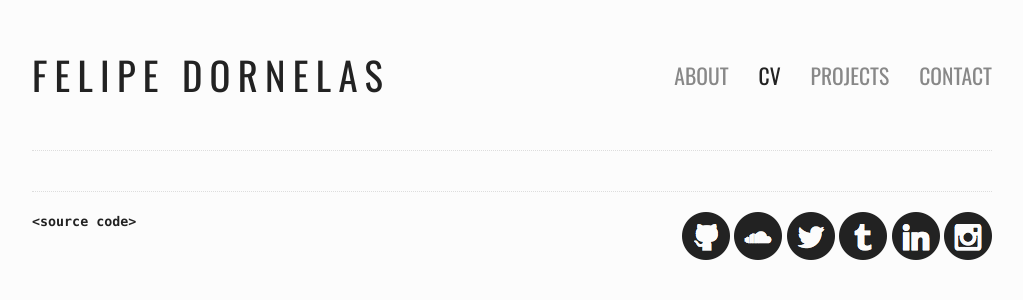
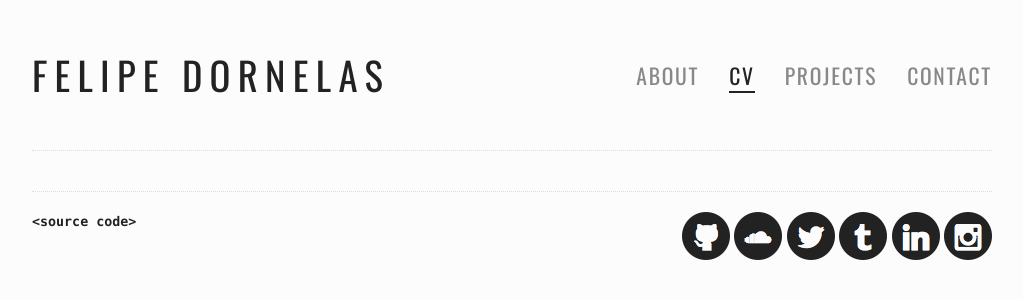
Before and after one commit to felipead/felipead.github.com, a Jekyll site: the page built from pages/cv.html, in a window 1280 px wide. Shown: the top 300 px of the page, without its empty margins (128-1151 px from the left). Built offline with Jekyll 4.4.1, drawn with Linux system fonts in a browser that asks for light colours.

Commit message:
Adding underline to active menus

```diff
--- a/_sass/partials/_header.scss
+++ b/_sass/partials/_header.scss
@@ -98,6 +98,7 @@ header {
         text-transform: uppercase;
         font-family: $menu-font-family;
         font-weight: $menu-font-weight;
+        letter-spacing: $menu-letter-spacing;
 
         font-size: $menu-font-size;
         @include media($small-screen-down) {
@@ -110,6 +111,7 @@ header {
         &:focus,
         &:hover {
             color: $active-menu-font-color;
+            border-bottom: 2px solid $dark-gray;
         }
     }
 }
```
